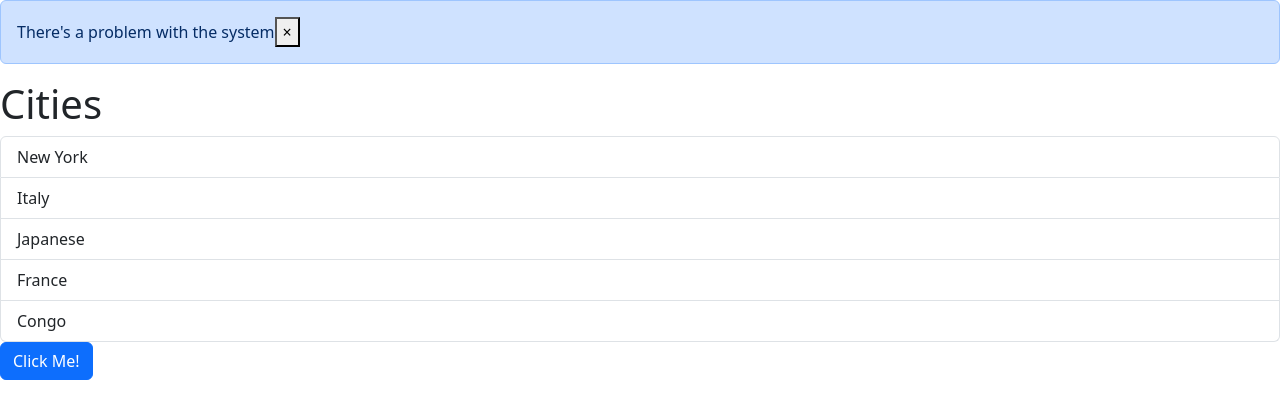
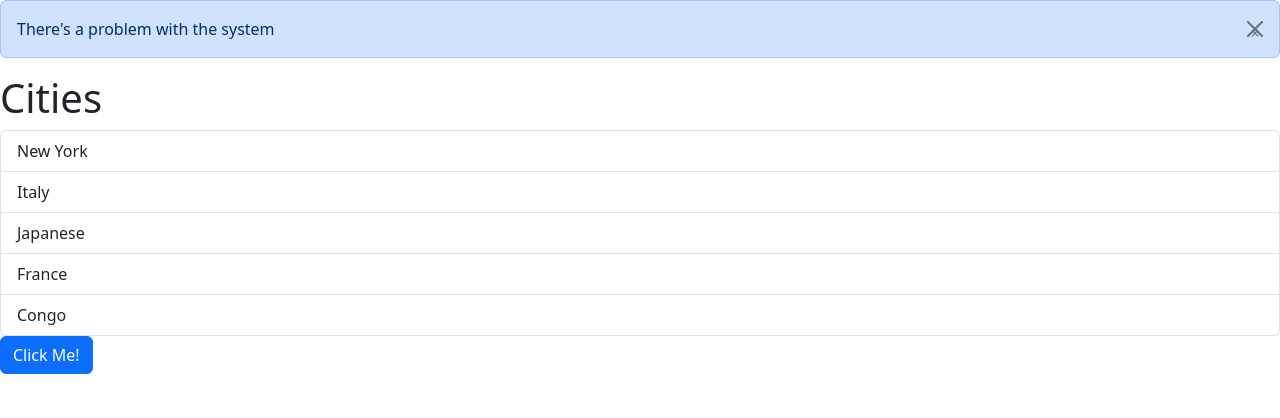
Before and after one commit to Tsunamiisking/mosh-react, a React (Vite) app in the folder mosh-react/: page / in a window 1280 px wide. Both pictures are taken after a click on the button "Click Me!". Shown: the top 418 px of the page. Built offline with nearby package versions, Linux system fonts and the light colour scheme.

Commit message:
Fixed alert aesthetic

```diff
--- a/mosh-react/src/components/Alert.tsx
+++ b/mosh-react/src/components/Alert.tsx
@@ -13,7 +13,7 @@ const Alert = ({ children, onClick }: Props) => {
       { children }
       <button
         type="button"
-        className="close"
+        className="btn-close"
         data-dismiss="alert"
         aria-label="Close"
         onClick={onClick}
```
